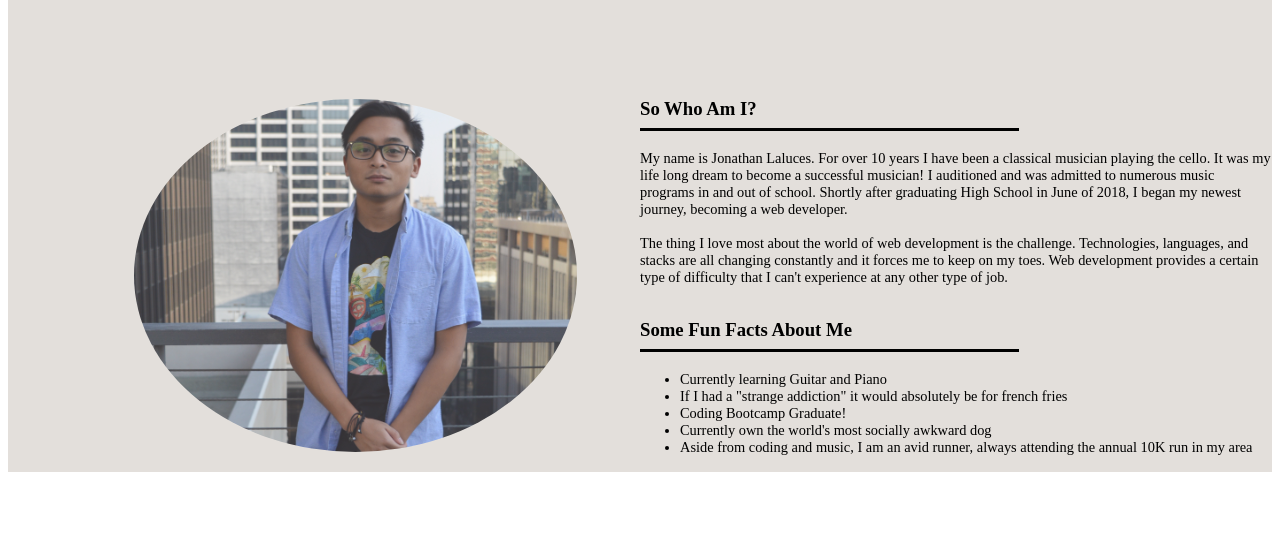
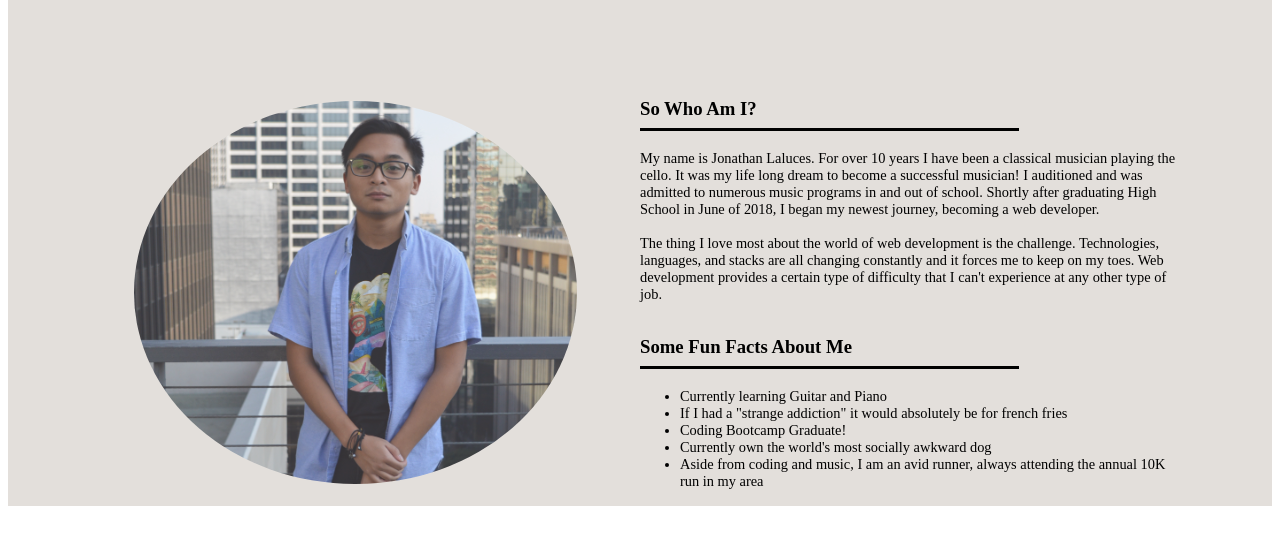
Before and after one commit to jlaluces123/Gatsby-Blog-Site-Remake, a Gatsby site: page /about in a window 1280 px wide. Shown: the part 187-732 px from the top of the page. Built offline with nearby package versions, Linux system fonts and the light colour scheme; Gatsby itself is replaced by a stand-in of ours.

Commit message:
Final Styling: Done

```diff
--- a/src/pages/about.css
+++ b/src/pages/about.css
@@ -55,6 +55,11 @@
 
 .summary-paragraph {
   font-size: 0.9rem;
+  margin-right: 15%;
+}
+
+.facts-list {
+  margin-right: 15%;
 }
 
 .facts-item {
```
